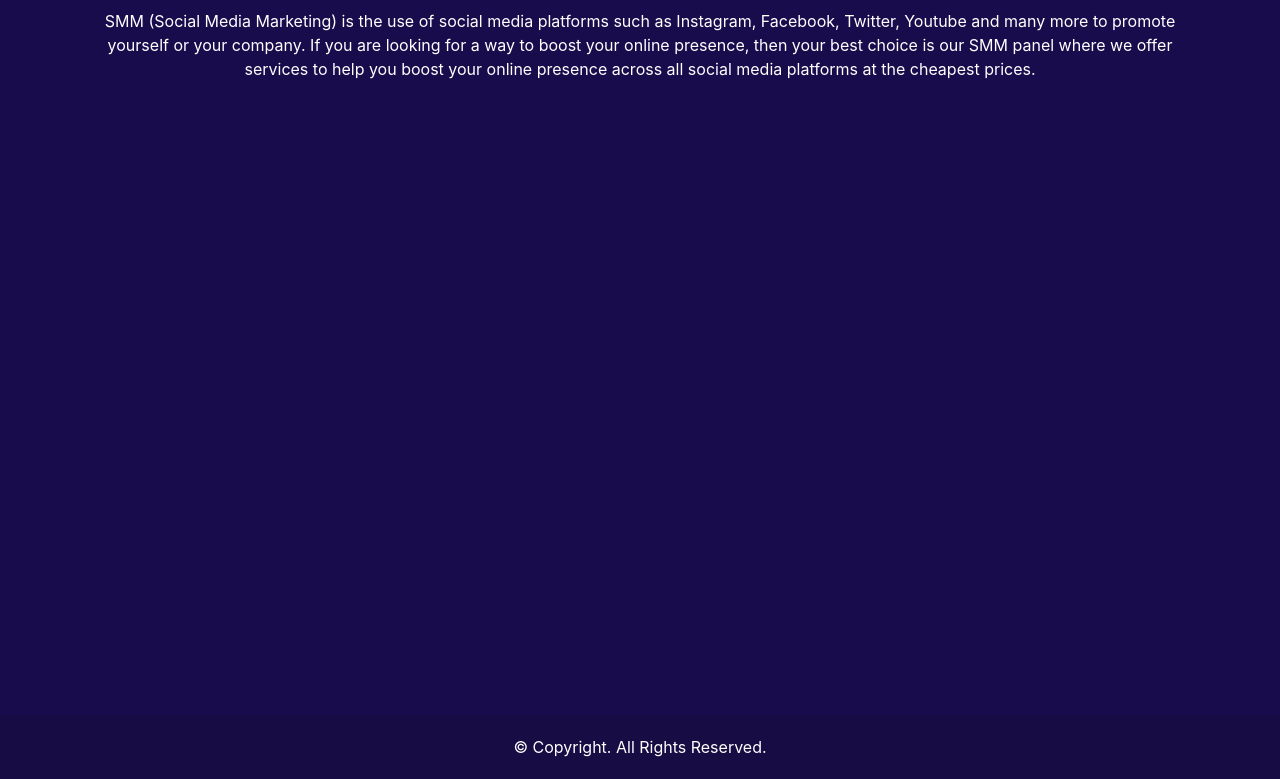
After one commit to krishnajhapate/sasta-promotions, a Django app: page /about in a window 1280 px wide. The commit adds this page. Shown: the part 243-1022 px from the top of the page. Run offline with Django 3.2, Linux system fonts and the light colour scheme; some libraries are stand-ins or nearby versions; some web fonts are replaced.

Commit message:
added about us page

```diff
--- /dev/null
+++ b/dashboard/templates/about.html
@@ -0,0 +1,47 @@
+{% extends 'base.html' %} {% block title %}Register {% endblock title %}
+<p></p>
+{% block content %}
+<div class="wrapper wrapper-navbar">
+    {% include 'components/header.html' %}
+    <div class="wrapper-content" style="background:#190c4c">
+        <div class="wrapper-content__header"></div>
+        <div class="wrapper-content__body"  >
+            <!-- Main variables *content* -->
+            <div id="block_78">
+                <div class="text-block">
+                    <div class="bg"></div>
+                    <div class="divider-top"></div>
+                    <div class="divider-bottom"></div>
+                    <div class="container">
+                        <div class="row">
+                            <div class="col-12">
+                                <div
+                                    class="
+                                        text-block__description
+                                        style-text-white
+                                    "
+                                >
+                                    <p class="text-center text-white">
+                                        SMM (Social Media Marketing) is the use
+                                        of social media platforms such as
+                                        Instagram, Facebook, Twitter, Youtube
+                                        and many more to promote yourself or
+                                        your company. If you are looking for a
+                                        way to boost your online presence, then
+                                        your best choice is our SMM panel where
+                                        we offer services to help you boost your
+                                        online presence across all social media
+                                        platforms at the cheapest prices.
+                                    </p>
+                                    <p><br /></p>
+                                </div>
+                            </div>
+                        </div>
+                    </div>
+                </div>
+            </div>
+        </div>
+        {% include 'components/footer.html' %}
+    </div>
+</div>
+{% endblock content %}
--- a/dashboard/urls.py
+++ b/dashboard/urls.py
@@ -1,7 +1,8 @@
 from django.urls import path
 
-from dashboard.views import home_page
+from dashboard.views import about_page, home_page
 
 urlpatterns = [
     path('', home_page, name="home"),
+    path('about', about_page, name="about"),
 ]
--- a/dashboard/views.py
+++ b/dashboard/views.py
@@ -5,3 +5,7 @@
 
 def home_page(request):
     return render(request, "home.html")
+
+
+def about_page(request):
+    return render(request,"about.html")
--- a/templates/base.html
+++ b/templates/base.html
@@ -138,5 +138,15 @@
             border-style: none;
             box-shadow: 0 16px 24px 0 rgb(0 0 0 / 8%);
         }
+        .body {
+            color: #334e6e;
+            background-color: #334e6e;
+            font-family: Barlow;
+            font-size: 16px;
+            line-height: 24px;
+            letter-spacing: 0px;
+            font-weight: 400;
+            font-style: normal;
+        }
     </style>
 </html>
--- a/templates/components/header.html
+++ b/templates/components/header.html
@@ -182,7 +182,7 @@
                                                     component-navbar-nav-link
                                                     component-navbar-nav-link__navbar-public
                                                 "
-                                                href="/about"
+                                                href="{% url 'about' %}"
                                                 ><i
                                                     class="
                                                         navbar-icon
```
